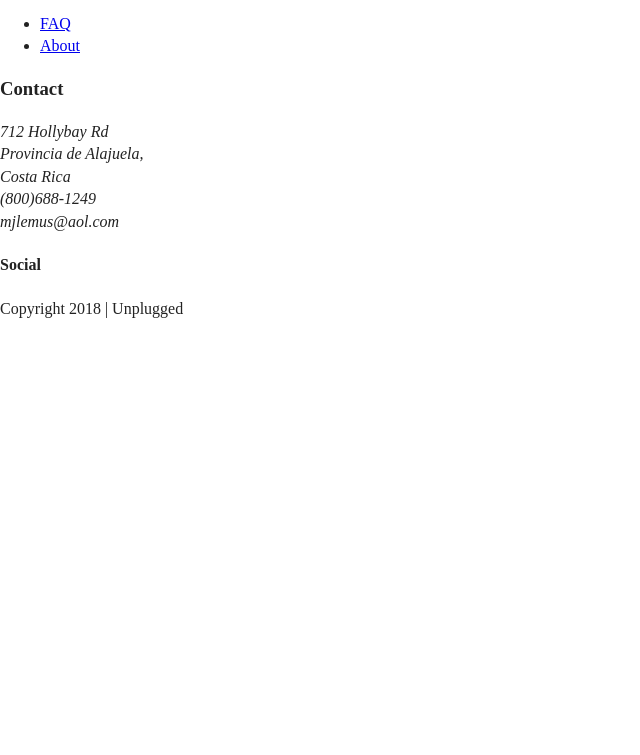
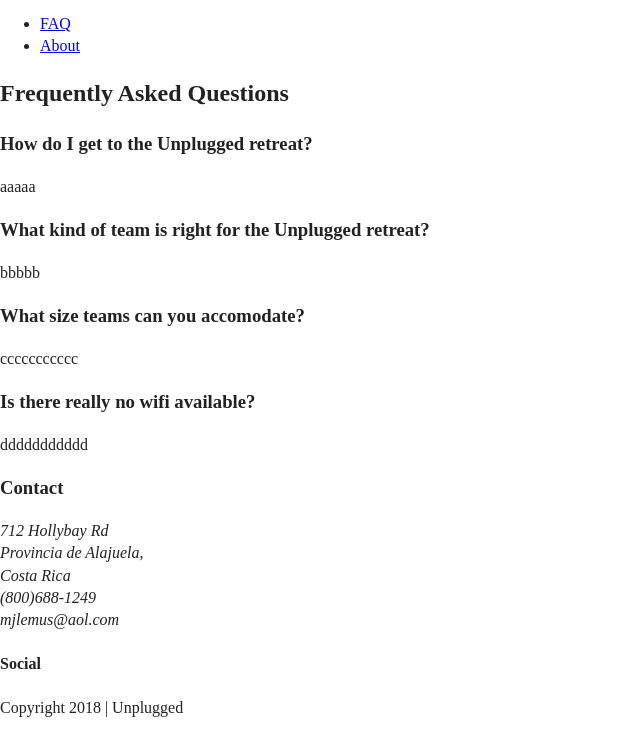
Before and after one commit to mjlemus6045/unplugged-retreat-2022, a website: page faq/index.html in a window 1280 px wide. Shown: the part 27-782 px from the top of the page, without its empty margins (0-640 px from the left). Drawn offline with Linux system fonts and the light colour scheme; files that its build step writes are made by us from their sources; files whose address does not match are found by name.

Commit message:
Updated faq/index.html

```diff
--- a/faq/index.html
+++ b/faq/index.html
@@ -36,7 +36,23 @@
       </nav>
     </div>
   </header>
-
+  <main>
+    <section class="faq">
+      <div class="content-wrapper">
+        <div class="faq-content">
+      <h2>Frequently Asked Questions</h2>
+      <h3>How do I get to the Unplugged retreat?</h3>
+      <p>aaaaa</p>
+      <h3>What kind of team is right for the Unplugged retreat?</h3>
+      <p>bbbbb</p>
+      <h3>What size teams can you accomodate?</h3>
+      <p>ccccccccccc</p>
+      <h3>Is there really no wifi available?</h3>
+      <p>ddddddddddd</p>
+        </div>
+      </div>
+    </section>
+  </main>
   <footer>
     <div class="content-wrapper">
       <div class="footer-content">
```
